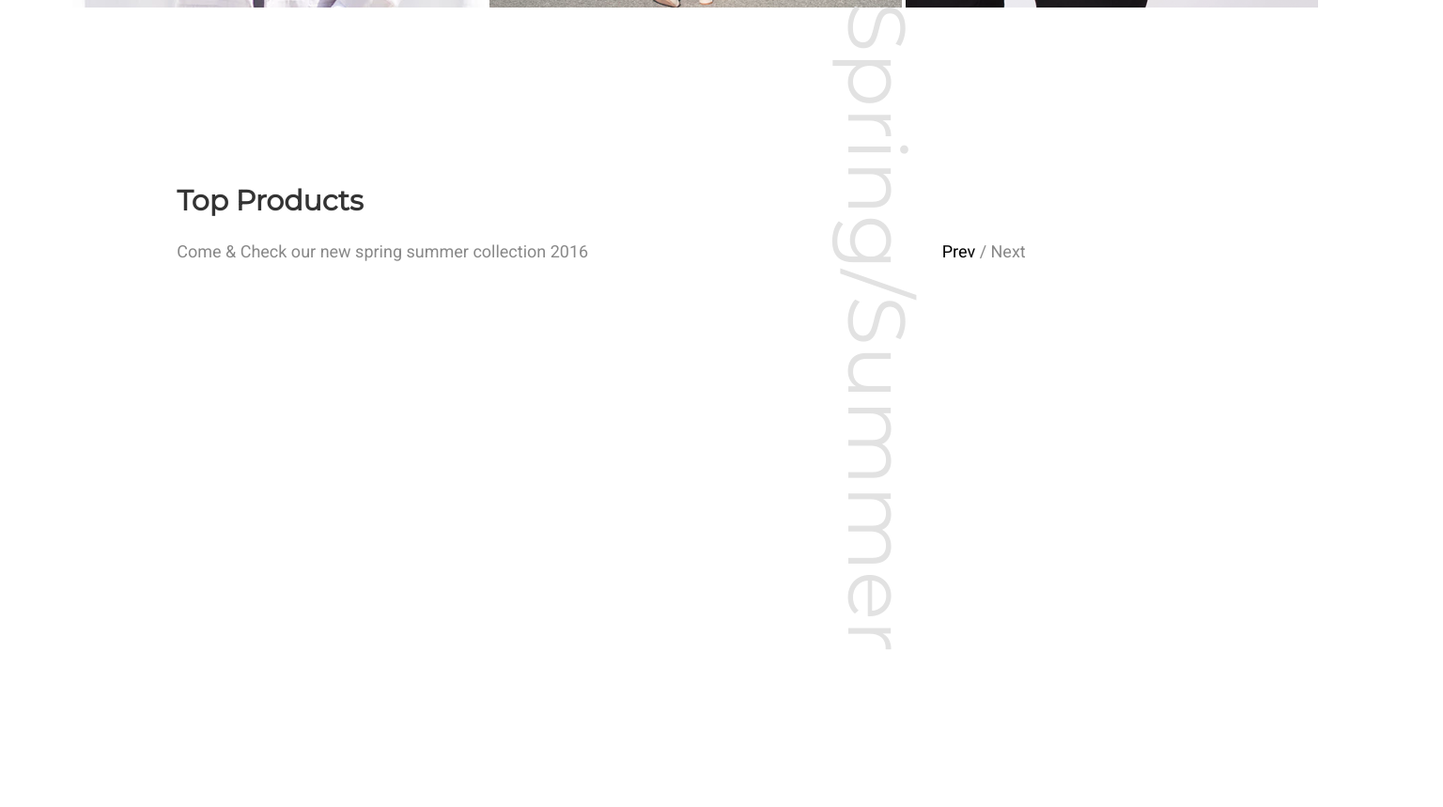
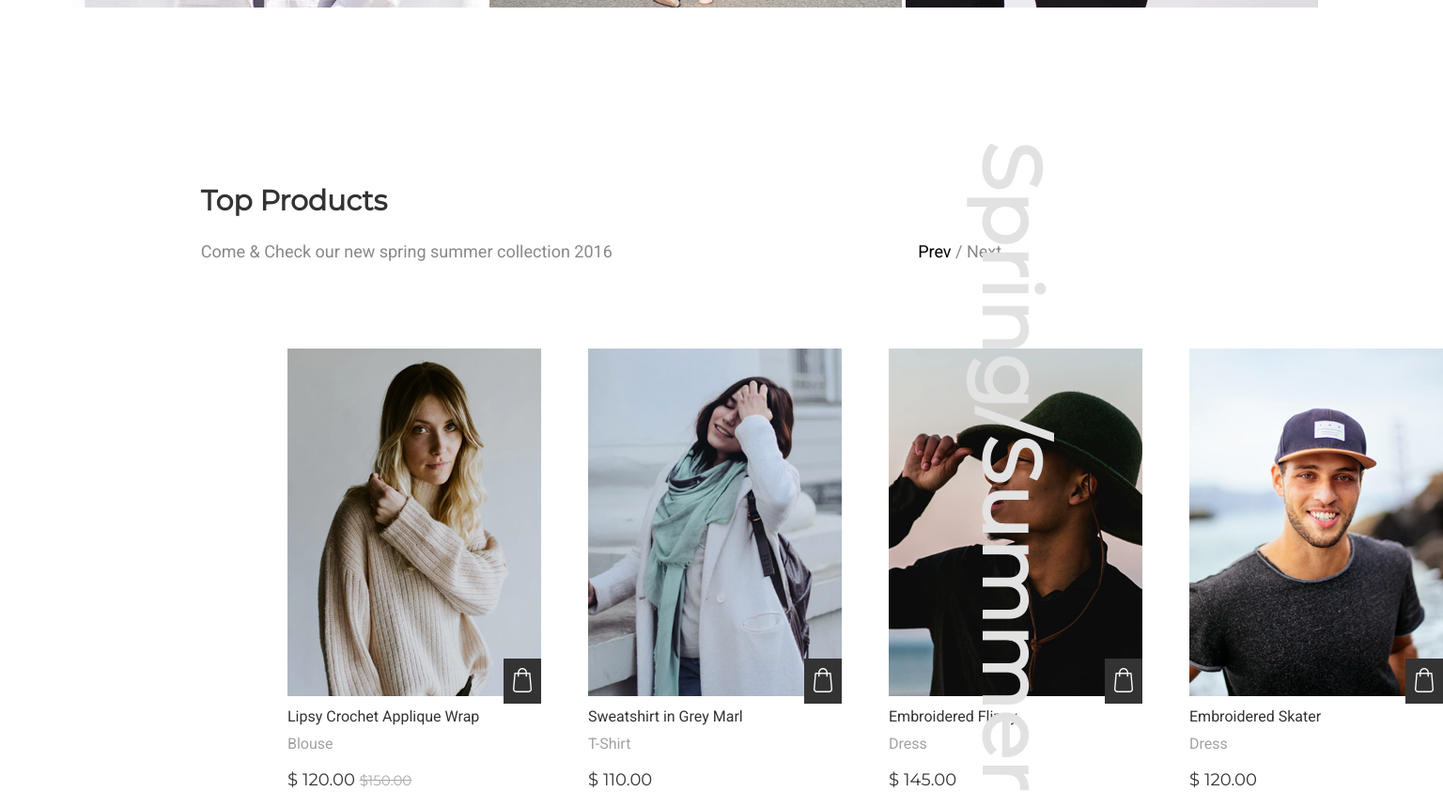
Before and after one commit to MissingPersonFGC/corey_lanier_project2, a website: page index.html in a window 1280 px wide. Shown: the part 1674-2533 px from the top of the page at 94% size, 1536 px wide, since content can reach past the window. Before the commit the page ends 2369 px from the top, so only its background shows below. Drawn offline with nearby package versions, Linux system fonts and the light colour scheme; files that its build step writes are made by us from their sources.

Commit message:
finished top products, wizard needs food badly.

```diff
--- a/dev/styles/_typography.scss
+++ b/dev/styles/_typography.scss
@@ -34,6 +34,34 @@
     &--grey {
         color: $darkgrey;
     }
+
+    &--item-name {
+        color: $black;
+        @include fontStyle(16, $roboto);
+        margin: 10px 0;
+    }
+
+    &--item-description {
+        color: lighten($darkgrey, 10);
+        @include fontStyle(16, $roboto);
+        margin: 0;
+    }
+
+    &--item-price {
+        color: $black;
+        @include fontStyle(18, $montserrat);
+
+        &::before {
+            content: '$';
+            margin-right: 5px;
+        }
+
+        &-original {
+            color: $lightgrey;
+            @include fontStyle(15, $montserrat);
+            text-decoration: line-through;
+        }
+    }
 }
 
 .button {
--- a/dev/styles/components/_header.scss
+++ b/dev/styles/components/_header.scss
@@ -39,7 +39,7 @@
 
         &--2:hover, &--3:hover {
             width: 60px;
-            background: $black;
+            background: $mustard;
         }
 
         &--2:hover ~ &--1, &--3:hover ~ &--1 {
--- a/dev/styles/main.scss
+++ b/dev/styles/main.scss
@@ -191,19 +191,71 @@ body {
 
 .top-products {
     margin-top: 160px;
+    position: relative;
 
     &__top-container {
         display: flex;
         justify-content: space-around;
         align-items: flex-end;
+        margin: 0 4%;
     }
 
     &__container {
-        display: flex;
-        justify-content: flex-end;
+        display: grid;
+        grid-template-columns: 80% 20%;
+        width: 80%;
+        position: absolute;
+        left: 20%;
 
         &__aside {
-            transform: rotate(90deg);
+            position: relative;
+
+            &--large::after {
+                position: absolute;
+                top: 150px;
+                right: -70%;
+                content: 'Spring/Summer';
+                display: inline-block;
+                transform: rotate(90deg);
+                font-weight: bold;
+            }
+        }
+
+
+        &__gallery {
+            display: flex;
+            justify-content: space-around;
+            flex-direction: row;
+            margin-top: 75px;
+
+            &__item {
+                margin: 0 25px;
+                display: flex;
+                flex-direction: column;
+                justify-content: flex-start;
+                position: relative;
+
+                &1 {
+                    margin-left: 50px;
+                }
+
+                &__image__cart {
+                    position: absolute;
+                    right: 0;
+                    bottom: 110px;
+
+                    a {
+                        display: inline-block;
+                        background: $black;
+                        padding: 10px;
+                        transition: all 0.5s ease;
+
+                        &:hover {
+                            background: $mustard;
+                        }
+                    }
+                }
+            }
         }
     }
 }
--- a/index.html
+++ b/index.html
@@ -119,10 +119,53 @@
 			</div>
 			<div class="top-products__container">
 				<div class="top-products__container__gallery">
-
+					<div class="top-products__container__gallery__item top-products__container__gallery__item1">
+						<div class="top-products__container__gallery__item__image">
+							<img src="images/top-product-1.png" alt="">
+						</div>
+						<div class="top-products__container__gallery__item__description">
+							<p class="paragraph--item-name">Lipsy Crochet Applique Wrap</p>
+							<p class="paragraph--item-description">Blouse</p>
+							<p class="paragraph--item-price">120.00 <span class="paragraph--item-price-original">$150.00</span></p>
+						</div>
+						<div class="top-products__container__gallery__item__image__cart"><a href=""><img src="images/shopping-bag.png" alt=""></a></div>
+					</div>
+					<div class="top-products__container__gallery__item top-products__container__gallery__item2">
+						<div class="top-products__container__gallery__item__image">
+							<img src="images/top-product-2.png" alt="">
+						</div>
+						<div class="top-products__container__gallery__item__description">
+							<p class="paragraph--item-name">Sweatshirt in Grey Marl</p>
+							<p class="paragraph--item-description">T-Shirt</p>
+							<p class="paragraph--item-price">110.00</p>
+						</div>
+						<div class="top-products__container__gallery__item__image__cart"><a href=""><img src="images/shopping-bag.png" alt=""></a></div>
+					</div>
+					<div class="top-products__container__gallery__item top-products__container__gallery__item3">
+						<div class="top-products__container__gallery__item__image">
+							<img src="images/top-product-3.png" alt="">
+						</div>
+						<div class="top-products__container__gallery__item__description">
+							<p class="paragraph--item-name">Embroidered Flippy</p>
+							<p class="paragraph--item-description">Dress</p>
+							<p class="paragraph--item-price">145.00</p>
+						</div>
+						<div class="top-products__container__gallery__item__image__cart"><a href=""><img src="images/shopping-bag.png" alt=""></a></div>
+					</div>
+					<div class="top-products__container__gallery__item top-products__container__gallery__item4">
+						<div class="top-products__container__gallery__item__image">
+							<img src="images/top-product-4.png" alt="">
+						</div>
+						<div class="top-products__container__gallery__item__description">
+							<p class="paragraph--item-name">Embroidered Skater</p>
+							<p class="paragraph--item-description">Dress</p>
+							<p class="paragraph--item-price">120.00</p>
+						</div>
+						<div class="top-products__container__gallery__item__image__cart"><a href=""><img src="images/shopping-bag.png" alt=""></a></div>
+					</div>
 				</div>
 				<div class="top-products__container__aside">
-					<span class="top-products__container__aside--large">Spring/Summer</span>
+					<span class="top-products__container__aside--large"></span>
 				</div>
 			</div>
 		</div>
```
